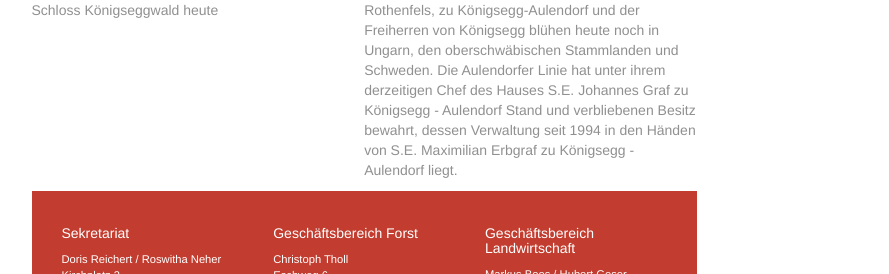
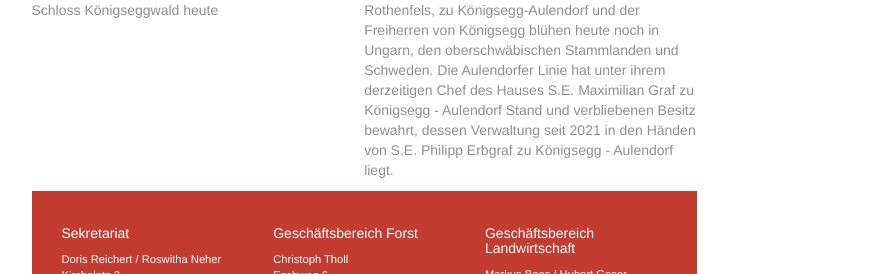
Before and after one commit to benedikt-buchert/koenigsegg.de, a Jekyll site: the page built from familie/index.md, in a window 1280 px wide. Shown: the part 1798-2072 px from the top of the page, without its empty margins (165-1054 px from the left). Built offline with Jekyll 4.4.1, drawn with Linux system fonts in a browser that asks for light colours; nearby versions of some CDN libraries; some of the changed text lies outside the part shown.

Commit message:
Update index.md

```diff
--- a/familie/index.md
+++ b/familie/index.md
@@ -48,5 +48,5 @@ Gute hundert Jahre nach Erhebung in den Freiherrenstand erfolgten innerhalb weni
 <div class='col-sm-6 content' markdown="1">
 Hatten die frühen Königsegger in welfischen, staufischen und auch württembergischen Diensten gestanden, wandten sich die beiden schwäbischen Linien infolge der Reformation den Habsburgern zu und bekleideten höchste Reichsämter. So ragt als bedeutender Politiker Graf Leopold Wilhelm zu Königsegg-Rothenfels hervor, der 1683 eine maßgebliche Rolle bei der Verteidigung Wiens während der türkischen Belagerung spielte.
 
-Die Linien der Reichsgrafen von Königsegg-Rothenfels, zu Königsegg-Aulendorf und der Freiherren von Königsegg blühen heute noch in Ungarn, den oberschwäbischen Stammlanden und Schweden. Die Aulendorfer Linie hat unter ihrem derzeitigen Chef des Hauses S.E. Johannes Graf zu Königsegg - Aulendorf Stand und verbliebenen Besitz bewahrt, dessen Verwaltung seit 1994 in den Händen von S.E. Maximilian Erbgraf zu Königsegg - Aulendorf liegt.
+Die Linien der Reichsgrafen von Königsegg-Rothenfels, zu Königsegg-Aulendorf und der Freiherren von Königsegg blühen heute noch in Ungarn, den oberschwäbischen Stammlanden und Schweden. Die Aulendorfer Linie hat unter ihrem derzeitigen Chef des Hauses S.E. Maximilian Graf zu Königsegg - Aulendorf Stand und verbliebenen Besitz bewahrt, dessen Verwaltung seit 2021 in den Händen von S.E. Philipp Erbgraf zu Königsegg - Aulendorf liegt.
 </div>
```
